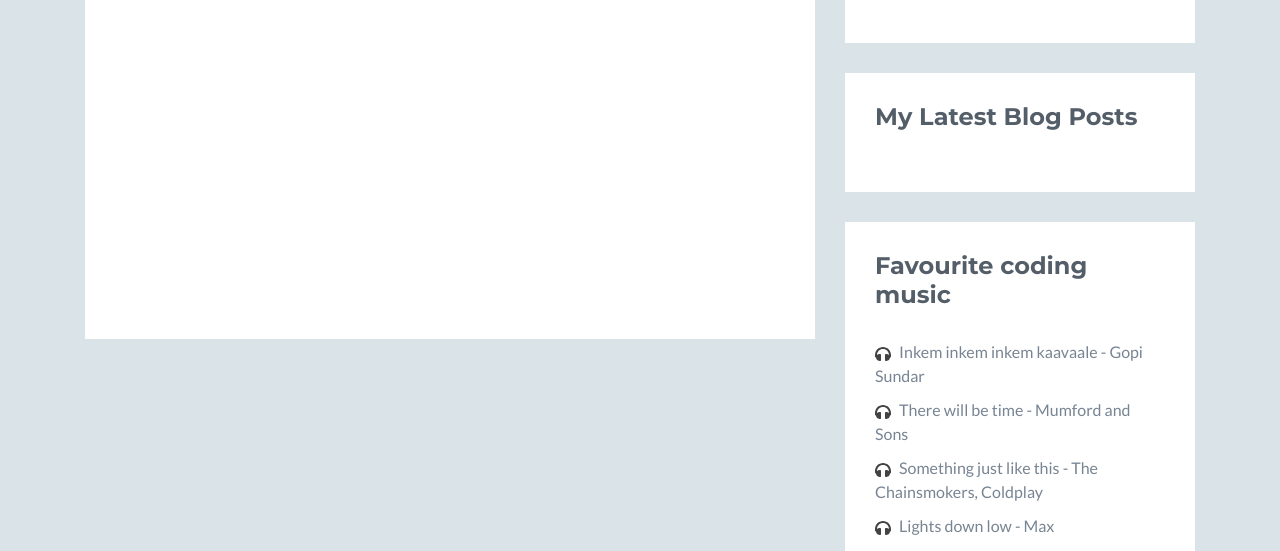
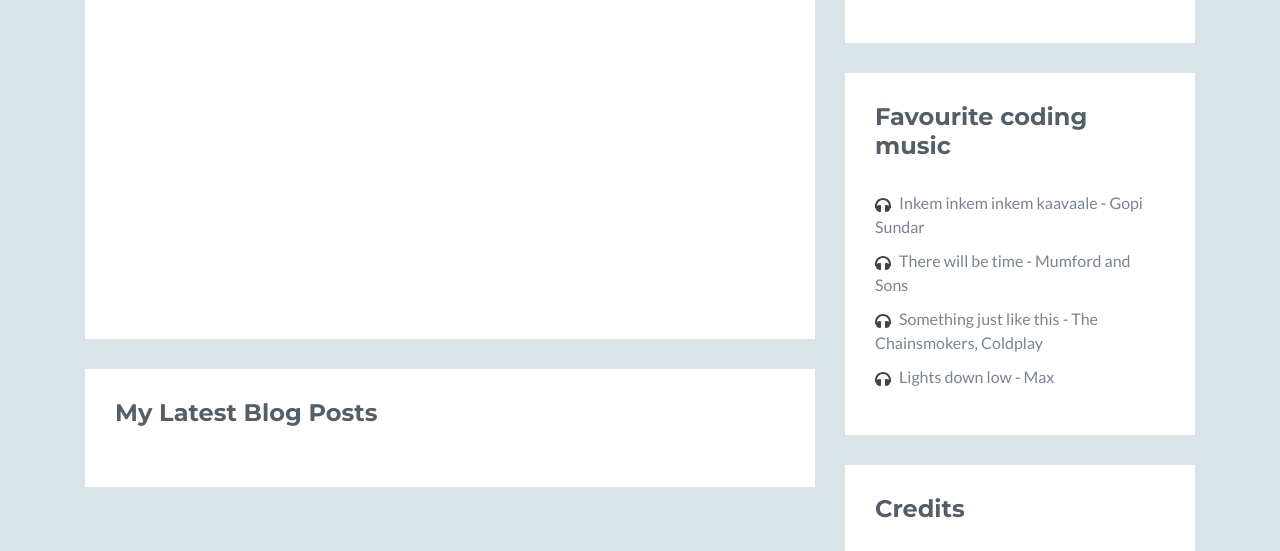
Before and after one commit to jainrish/jainrish.github.io, a plain HTML site: page index.html in a window 1280 px wide. Shown: the part 2714-3265 px from the top of the page. Drawn offline with nearby package versions, Linux system fonts and the light colour scheme; some icons are missing; files whose address does not match are found by name.

Commit message:
updated blog section

```diff
--- a/index.html
+++ b/index.html
@@ -206,6 +206,18 @@
                     </div>
                     <!--//secton-inner-->
                 </section>
+
+                <section class="github section">
+                        <div class="section-inner">
+                                <h2 class="heading">My Latest Blog Posts</h2>
+                                <p></p>
+                                <div id="rss-feeds" class="content">
+
+                                </div>
+                                <!--//content-->
+                            </div>
+                        <!--//secton-inner-->
+                    </section>
                 <!--//section-->
             </div>
             <!--//primary-->
@@ -393,17 +405,7 @@
                 </aside>
                 <!--//section-->
 
-                <aside class="blog aside section">
-                    <div class="section-inner">
-                        <h2 class="heading">My Latest Blog Posts</h2>
-                        <p></p>
-                        <div id="rss-feeds" class="content">
 
-                        </div>
-                        <!--//content-->
-                    </div>
-                    <!--//section-inner-->
-                </aside>
                 <!--//section-->
 
                 <aside class="list music aside section">
```
